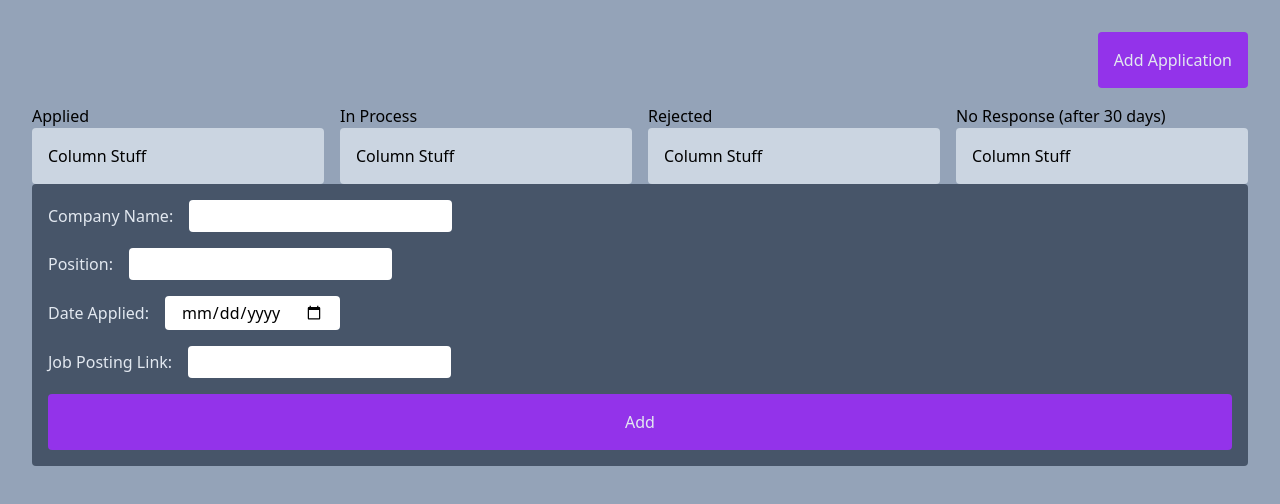
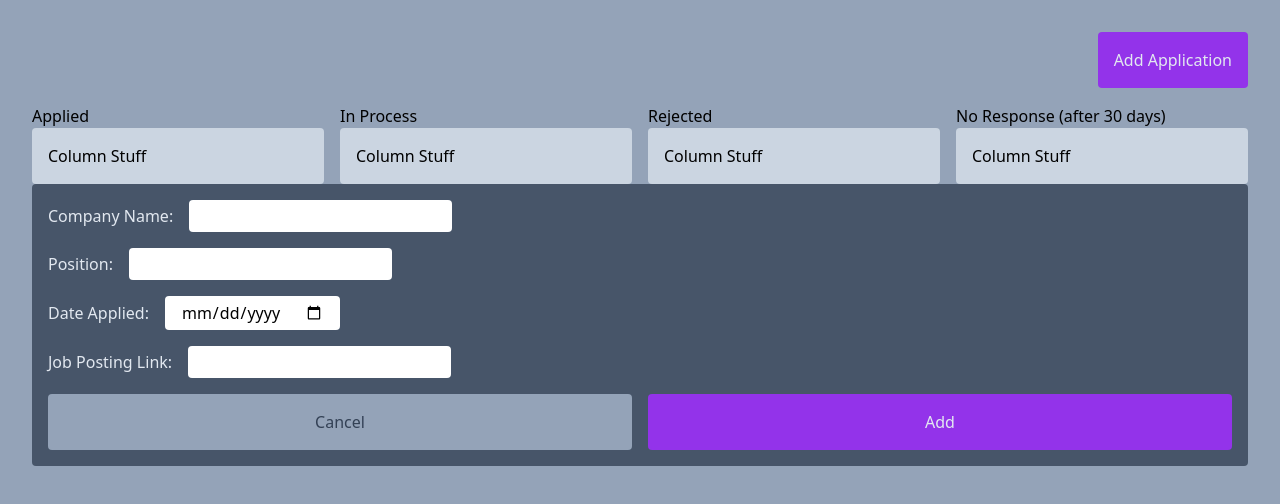
Before and after one commit to bmcarmody/job-app-tracker, a React (Vite) app: page / in a window 1280 px wide. Shown: the top 504 px of the page. Built offline with nearby package versions, Linux system fonts and the light colour scheme.

Commit message:
Add secondary button styles

```diff
--- a/src/components/ApplicationForm/ApplicationForm.tsx
+++ b/src/components/ApplicationForm/ApplicationForm.tsx
@@ -8,7 +8,10 @@ export const ApplicationForm = () => {
       <Input label="Position" />
       <Input label="Date Applied" type="date" />
       <Input label="Job Posting Link" />
-      <Button content="Add" type="primary" />
+      <div className="flex gap-4">
+        <Button content="Cancel" type="secondary" additionalStyles="basis-full" />
+        <Button content="Add" type="primary" additionalStyles="basis-full" />
+      </div>
     </div>
   );
 };
--- a/src/library/Button/Button.tsx
+++ b/src/library/Button/Button.tsx
@@ -15,9 +15,9 @@ const buttonTypeStyles: Record<Props['type'], TypeStyles> = {
     textColor: 'text-slate-200',
   },
   secondary: {
-    backgroundColor: 'bg-purple-600',
-    backgroundColorHover: 'hover:bg-purple-700',
-    textColor: 'text-slate-200',
+    backgroundColor: 'bg-slate-400',
+    backgroundColorHover: 'hover:bg-slate-300',
+    textColor: 'text-slate-700',
   },
 };
 
```
